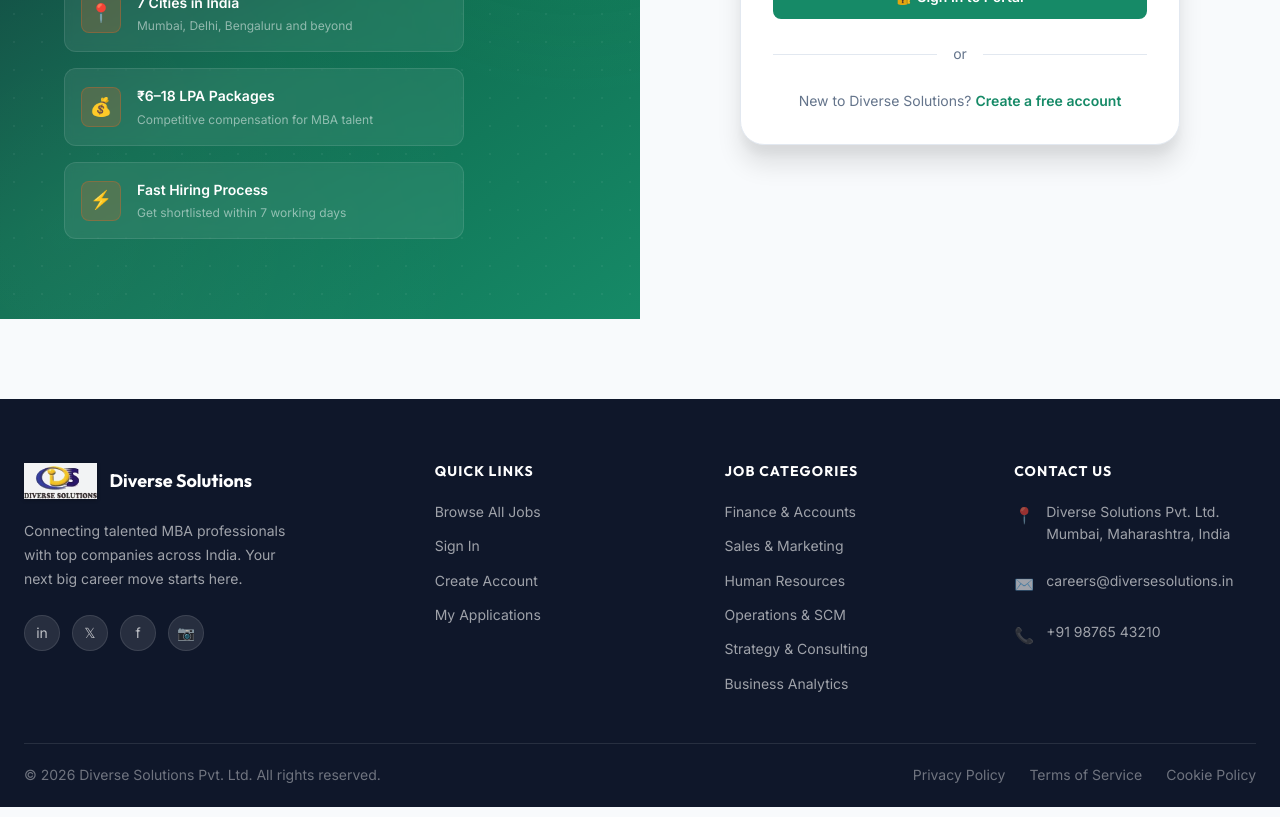
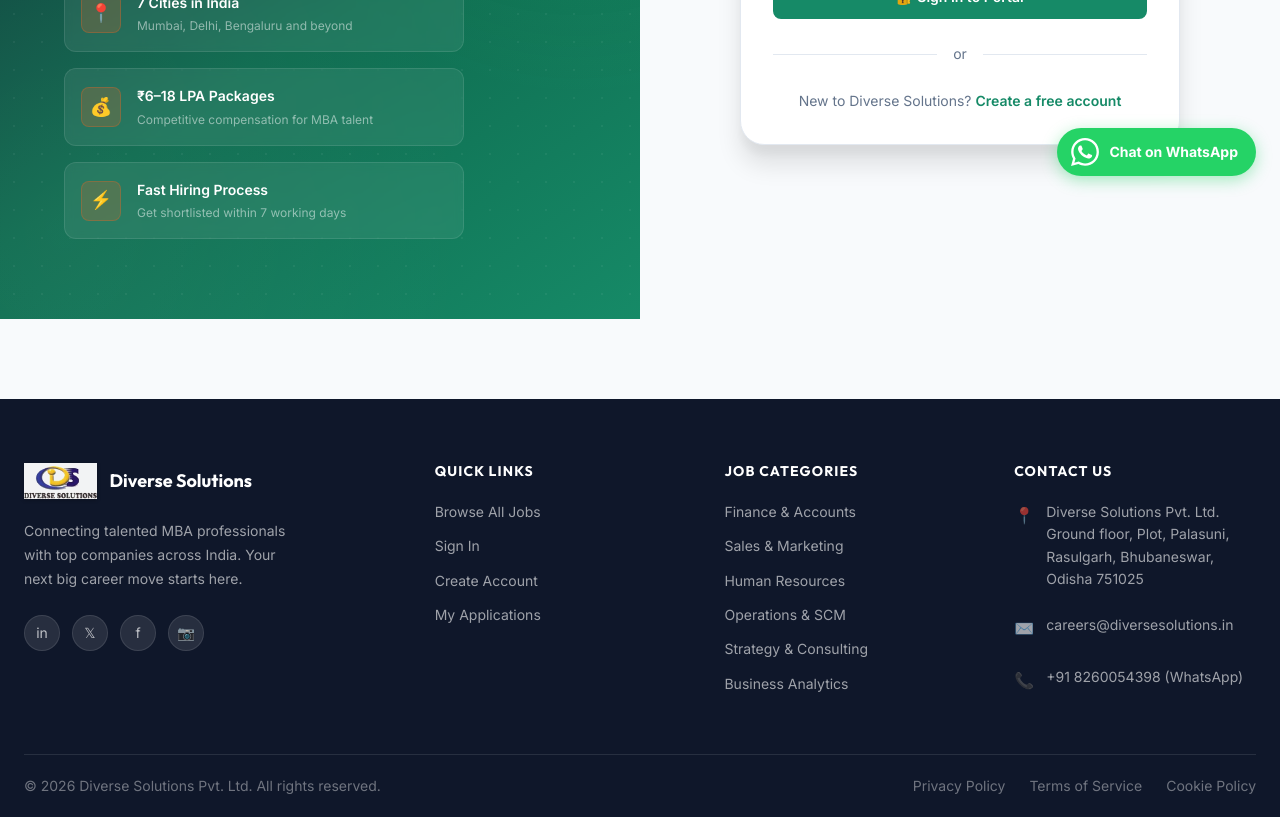
Before and after one commit to debiprasad456/job_openings, a React (Vite) app: page /login in a window 1280 px wide. Shown: the part 600-1417 px from the top of the page. Built offline with nearby package versions, Linux system fonts and the light colour scheme.

Commit message:
updated locations and added whatsapp support feature

```diff
--- a/src/App.jsx
+++ b/src/App.jsx
@@ -3,6 +3,7 @@
 import { AuthProvider, useAuth } from './context/AuthContext';
 import Navbar from './components/Navbar';
 import Footer from './components/Footer';
+import WhatsAppButton from './components/WhatsAppButton';
 import Home from './pages/Home';
 import Login from './pages/Login';
 import Register from './pages/Register';
@@ -81,6 +82,7 @@
         } />
       </Routes>
       <Footer />
+      <WhatsAppButton />
     </>
   );
 }
--- a/src/components/Footer.jsx
+++ b/src/components/Footer.jsx
@@ -57,7 +57,7 @@
             <div className="footer-links">
               <div className="footer-contact-item">
                 <span className="footer-contact-icon">📍</span>
-                <span>Diverse Solutions Pvt. Ltd.<br />Mumbai, Maharashtra, India</span>
+                <span>Diverse Solutions Pvt. Ltd.<br />Ground floor, Plot, Palasuni, Rasulgarh, Bhubaneswar, Odisha 751025</span>
               </div>
               <div className="footer-contact-item">
                 <span className="footer-contact-icon">✉️</span>
@@ -65,7 +65,9 @@
               </div>
               <div className="footer-contact-item">
                 <span className="footer-contact-icon">📞</span>
-                <span>+91 98765 43210</span>
+                <a href="https://wa.me/918260054398?text=Hello%20Diverse%20Solutions%2C%20I%20have%20an%20inquiry%20regarding%20job%20openings." target="_blank" rel="noopener noreferrer" style={{ color: 'inherit', textDecoration: 'none' }}>
+                  +91 8260054398 (WhatsApp)
+                </a>
               </div>
             </div>
           </div>
--- /dev/null
+++ b/src/components/WhatsAppButton.jsx
@@ -0,0 +1,29 @@
+import React from 'react';
+
+export default function WhatsAppButton() {
+  const phoneNumber = '918260054398';
+  const message = encodeURIComponent('Hello Diverse Solutions, I have an inquiry regarding job openings.');
+  const whatsappUrl = `https://wa.me/${phoneNumber}?text=${message}`;
+
+  return (
+    <a
+      href={whatsappUrl}
+      target="_blank"
+      rel="noopener noreferrer"
+      className="whatsapp-float-btn"
+      aria-label="Chat on WhatsApp"
+      title="Chat with us on WhatsApp"
+    >
+      <svg
+        width="28"
+        height="28"
+        viewBox="0 0 24 24"
+        fill="currentColor"
+        xmlns="http://www.w3.org/2000/svg"
+      >
+        <path d="M.057 24l1.687-6.163c-1.041-1.804-1.588-3.849-1.587-5.946.003-6.556 5.338-11.891 11.893-11.891 3.181.001 6.167 1.24 8.413 3.488 2.245 2.248 3.481 5.236 3.48 8.414-.003 6.557-5.338 11.892-11.893 11.892-1.99-.001-3.951-.5-5.688-1.448l-6.305 1.654zm6.597-3.807c1.676.995 3.276 1.591 5.392 1.592 5.448 0 9.886-4.434 9.889-9.885.002-5.462-4.415-9.89-9.881-9.892-5.452 0-9.887 4.434-9.889 9.884-.001 2.225.651 3.891 1.746 5.634l-.999 3.648 3.742-.981zm11.387-5.464c-.074-.124-.272-.198-.57-.347-.297-.149-1.758-.868-2.031-.967-.272-.099-.47-.149-.669.149-.198.297-.768.967-.941 1.165-.173.198-.347.223-.644.074-.297-.149-1.255-.462-2.39-1.475-.883-.788-1.48-1.761-1.653-2.059-.173-.297-.018-.458.13-.606.134-.133.297-.347.446-.521.151-.172.2-.296.3-.495.099-.198.05-.372-.025-.521-.075-.148-.669-1.611-.916-2.206-.242-.579-.487-.501-.669-.51l-.57-.01c-.198 0-.52.074-.792.372s-1.04 1.016-1.04 2.479 1.065 2.876 1.213 3.074c.149.198 2.095 3.2 5.076 4.487.709.306 1.263.489 1.694.626.712.226 1.36.194 1.872.118.571-.085 1.758-.719 2.006-1.413.248-.695.248-1.29.173-1.414z"/>
+      </svg>
+      <span>Chat on WhatsApp</span>
+    </a>
+  );
+}
--- a/src/data/jobs.js
+++ b/src/data/jobs.js
@@ -7,7 +7,7 @@
     title: "MBA Finance Analyst",
     department: "Finance & Accounts",
     category: "Finance",
-    location: "Mumbai, Maharashtra",
+    location: "Bhubaneswar, Odisha",
     type: "Full Time",
     experience: "0–2 years",
     salary: "₹6–9 LPA",
@@ -363,6 +363,7 @@
 ];
 
 export const LOCATIONS = [
+  "Bhubaneswar, Odisha",
   "Mumbai, Maharashtra",
   "Delhi NCR",
   "Bengaluru, Karnataka",
--- a/src/pages/Home.jsx
+++ b/src/pages/Home.jsx
@@ -164,6 +164,7 @@
                   style={{ color: searchLocation ? 'var(--color-text-primary)' : 'var(--color-text-disabled)' }}
                 >
                   <option value="">Search for an area...</option>
+                  <option value="Bhubaneswar, Odisha">Bhubaneswar</option>
                   <option value="Mumbai, Maharashtra">Mumbai</option>
                   <option value="Delhi NCR">Delhi NCR</option>
                   <option value="Bengaluru, Karnataka">Bengaluru</option>
--- a/src/styles/global.css
+++ b/src/styles/global.css
@@ -551,3 +551,42 @@
 @media (max-width: 480px) {
   .container { padding: 0 var(--space-3); }
 }
+
+/* ── Floating WhatsApp Button ── */
+.whatsapp-float-btn {
+  position: fixed;
+  bottom: 24px;
+  right: 24px;
+  z-index: 9999;
+  background-color: #25d366;
+  color: #ffffff;
+  display: flex;
+  align-items: center;
+  gap: 10px;
+  padding: 10px 18px 10px 14px;
+  border-radius: 9999px;
+  box-shadow: 0 4px 16px rgba(37, 211, 102, 0.4);
+  text-decoration: none;
+  font-weight: 700;
+  font-size: var(--text-sm);
+  transition: all 0.25s ease;
+}
+
+.whatsapp-float-btn:hover {
+  background-color: #128c7e;
+  transform: translateY(-3px) scale(1.03);
+  box-shadow: 0 6px 20px rgba(18, 140, 126, 0.5);
+  color: #ffffff;
+}
+
+@media (max-width: 768px) {
+  .whatsapp-float-btn span {
+    display: none;
+  }
+  .whatsapp-float-btn {
+    padding: 12px;
+    bottom: 20px;
+    right: 20px;
+    border-radius: 50%;
+  }
+}
```
Also changed, not shown: api/auth/login.js (+16 -13 lines), src/utils/mockAuth.js (+0 -10 lines).
